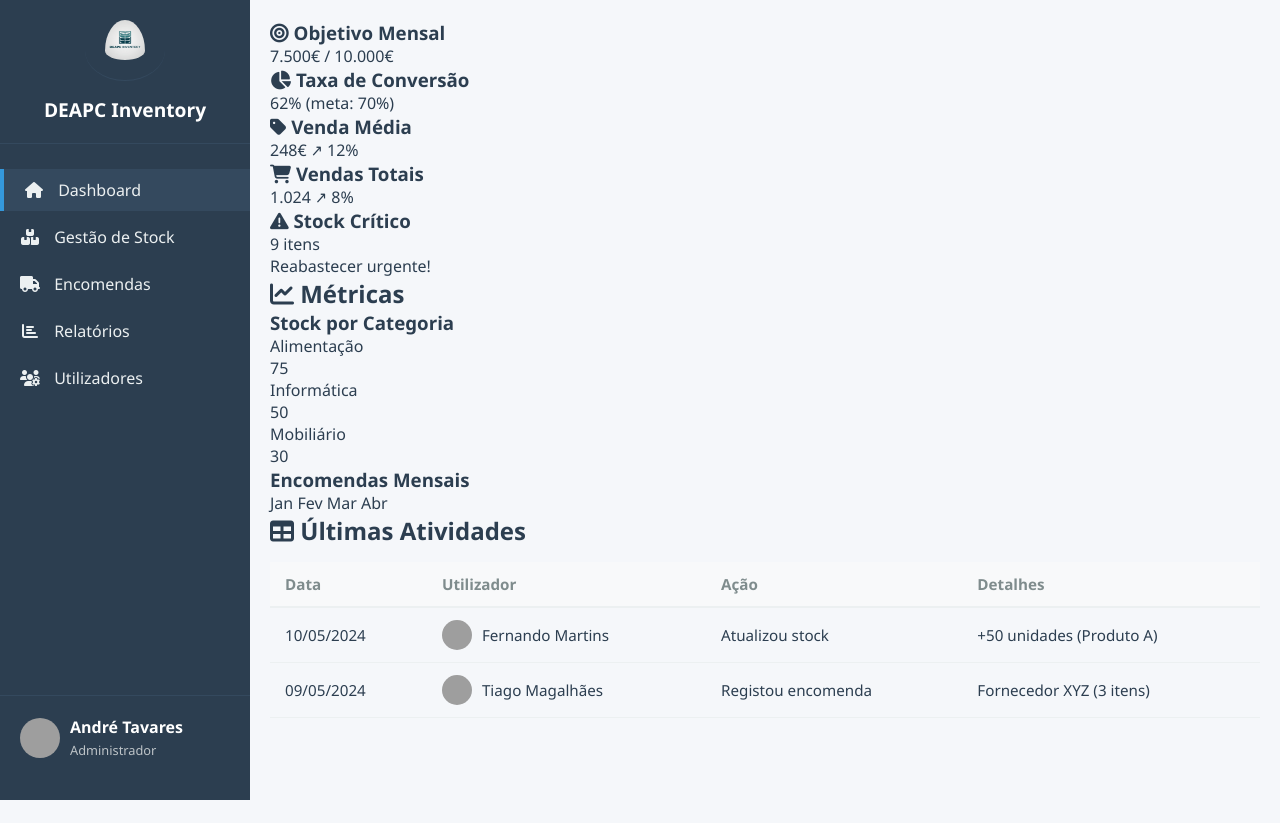
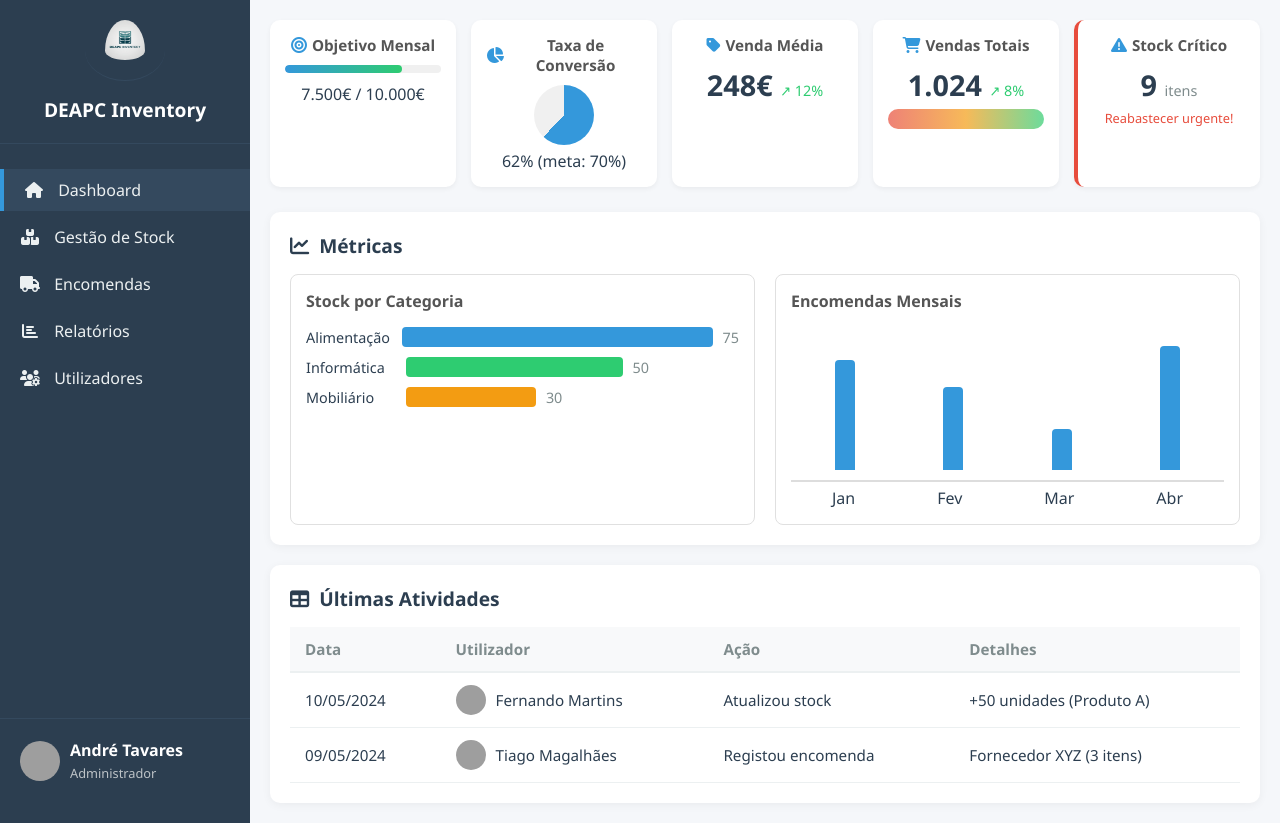
Before and after one commit to Cefleon/DEAPC_Projeto, a PHP site: page / in a window 1280 px wide. Before the commit the page ends 800 px from the top, so only its background shows below. Run offline with PHP 8.4, Linux system fonts and the light colour scheme; grey boxes are pictures that could not be loaded.

Commit message:
Dashboard atualizado

```diff
--- a/styles/dashboard.css
+++ b/styles/dashboard.css
@@ -111,6 +111,259 @@ body {
     flex: 1;
     padding: 20px;
 }
+
+/* ===== TOP METRICS ===== */
+.top-metrics {
+    display: grid;
+    grid-template-columns: repeat(auto-fit, minmax(180px, 1fr));
+    gap: 15px;
+    margin-bottom: 25px;
+}
+
+.metric-card {
+    background: white;
+    border-radius: 10px;
+    padding: 15px;
+    box-shadow: 0 2px 5px rgba(0,0,0,0.05);
+    text-align: center;
+}
+
+.metric-card h3 {
+    font-size: 0.95rem;
+    color: #555;
+    margin: 0 0 10px 0;
+    display: flex;
+    align-items: center;
+    justify-content: center;
+    gap: 5px;
+}
+
+.metric-card h3 i {
+    font-size: 1rem;
+    color: var(--cor-primaria);
+}
+
+.progress-bar {
+    height: 8px;
+    background: #f0f0f0;
+    border-radius: 4px;
+    margin: 10px 0;
+    overflow: hidden;
+}
+
+.progress-fill {
+    height: 100%;
+    background: linear-gradient(90deg, var(--cor-primaria), var(--cor-secundaria));
+    border-radius: 4px;
+}
+
+.pie-mini {
+    width: 60px;
+    height: 60px;
+    border-radius: 50%;
+    margin: 5px auto;
+    background: conic-gradient(
+        var(--cor-primaria) 0% calc(var(--value) * 1%),
+        #f0f0f0 0% 100%
+    );
+}
+
+.big-number {
+    font-size: 1.8rem;
+    font-weight: bold;
+    margin: 5px 0;
+    color: var(--cor-texto);
+}
+
+.big-number span {
+    font-size: 0.9rem;
+    color: #7f8c8d;
+    font-weight: normal;
+}
+
+.trend.up {
+    color: var(--cor-secundaria);
+}
+
+.trend.down {
+    color: var(--cor-alerta);
+}
+
+.mini-line-chart {
+    height: 20px;
+    margin-top: 5px;
+    background: linear-gradient(90deg, #e74c3c, #f39c12, #2ecc71);
+    border-radius: 10px;
+    opacity: 0.7;
+}
+
+.metric-card.alert {
+    border-left: 4px solid var(--cor-alerta);
+}
+
+.alert-text {
+    font-size: 0.8rem;
+    color: var(--cor-alerta);
+    margin: 5px 0 0;
+}
+
+/* ===== GRAPH SECTION ===== */
+.graph-section {
+    background: white;
+    border-radius: 10px;
+    padding: 20px;
+    box-shadow: 0 2px 10px rgba(0,0,0,0.05);
+    margin-bottom: 20px;
+}
+
+.graph-section h2 {
+    margin-top: 0;
+    color: var(--cor-texto);
+    font-size: 1.2rem;
+    display: flex;
+    align-items: center;
+    gap: 10px;
+}
+
+.graph-grid {
+    display: grid;
+    grid-template-columns: repeat(auto-fit, minmax(400px, 1fr));
+    gap: 20px;
+    margin-top: 15px;
+}
+
+.graph-card {
+    background: #fff;
+    border: 1px solid #e0e0e0;
+    border-radius: 8px;
+    padding: 15px;
+}
+
+.graph-card h3 {
+    font-size: 1rem;
+    margin: 0 0 15px 0;
+    color: #555;
+}
+
+/* Bar Chart CSS */
+.bar-chart {
+    width: 100%;
+    margin: 15px 0;
+}
+
+.bar-container {
+    display: flex;
+    align-items: center;
+    margin: 10px 0;
+}
+
+.bar-label {
+    width: 100px;
+    font-size: 0.9rem;
+}
+
+.bar {
+    height: 20px;
+    width: var(--value);
+    border-radius: 4px;
+    transition: width 0.5s ease;
+}
+
+.bar-value {
+    margin-left: 10px;
+    font-size: 0.9rem;
+    color: #7f8c8d;
+}
+
+/* Line Chart CSS */
+.line-chart {
+    width: 100%;
+    margin-top: 20px;
+}
+
+.chart-lines {
+    display: flex;
+    justify-content: space-around;
+    align-items: flex-end;
+    height: 150px;
+    border-bottom: 2px solid #ddd;
+    padding-bottom: 10px;
+}
+
+.line {
+    width: 20px;
+    height: var(--height);
+    background: var(--cor-primaria);
+    border-radius: 4px 4px 0 0;
+    position: relative;
+}
+
+.chart-labels {
+    display: flex;
+    justify-content: space-around;
+    margin-top: 5px;
+}
+
+/* ===== REPORT SECTION ===== */
+.report-section {
+    background: white;
+    border-radius: 10px;
+    padding: 20px;
+    box-shadow: 0 2px 10px rgba(0,0,0,0.05);
+}
+
+.report-section h2 {
+    margin-top: 0;
+    color: var(--cor-texto);
+    font-size: 1.2rem;
+    display: flex;
+    align-items: center;
+    gap: 10px;
+}
+
+.table-container {
+    overflow-x: auto;
+    margin-top: 15px;
+}
+
+table {
+    width: 100%;
+    border-collapse: collapse;
+    font-size: 0.95rem;
+}
+
+th {
+    background: #f8f9fa;
+    color: #7f8c8d;
+    font-weight: 600;
+    text-align: left;
+    padding: 12px 15px;
+    border-bottom: 2px solid #ecf0f1;
+}
+
+td {
+    padding: 12px 15px;
+    border-bottom: 1px solid #ecf0f1;
+    vertical-align: middle;
+}
+
+tr:hover {
+    background-color: #f8fafc;
+}
+
+.user-cell {
+    display: flex;
+    align-items: center;
+    gap: 10px;
+}
+
+.user-cell img {
+    width: 30px;
+    height: 30px;
+    border-radius: 50%;
+    object-fit: cover;
+}
+
 
 /* ===== TABLE CONTENT ===== */
 
```
